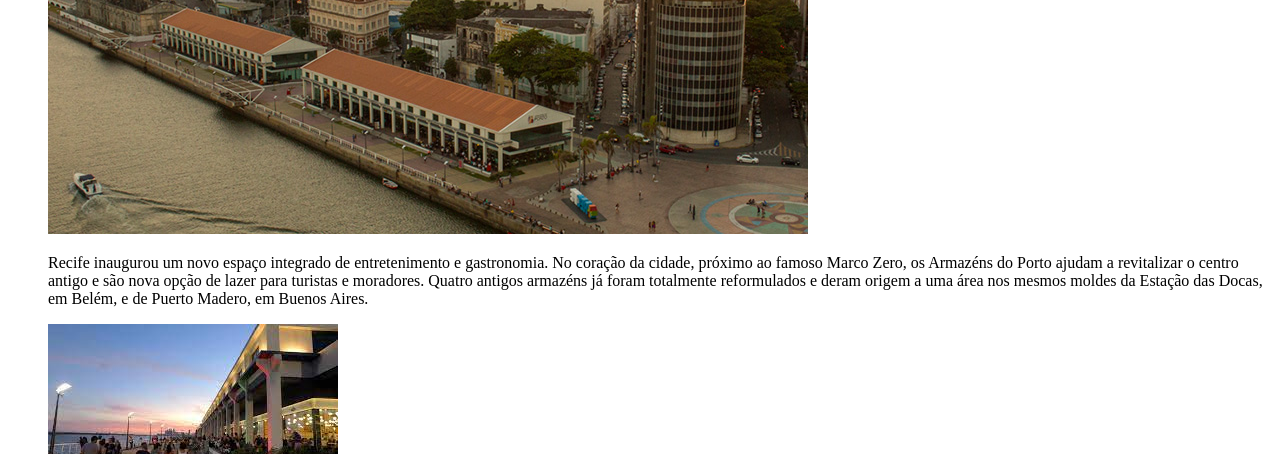
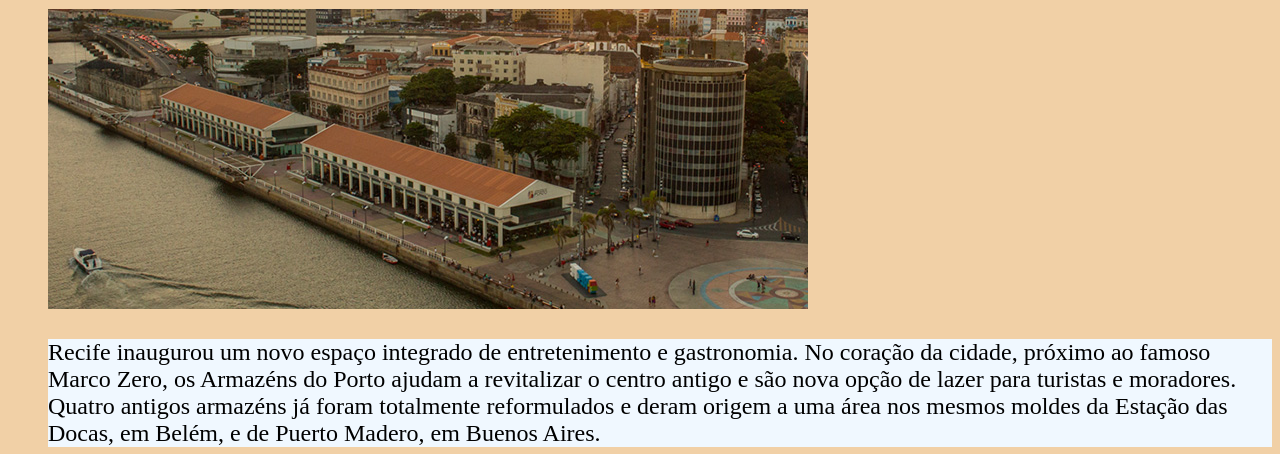
Before and after one commit to luanavargas27/Code-Park-23-11, a plain HTML site: page code2.html in a window 1280 px wide. Shown: the part 346-800 px from the top of the page. Drawn offline with Linux system fonts and the light colour scheme; files whose address does not match are found by name.

Commit message:
Criação CSS

```diff
--- a/code2.html
+++ b/code2.html
@@ -4,7 +4,8 @@
     <meta charset="UTF-8">
     <meta http-equiv="X-UA-Compatible" content="IE=edge">
     <meta name="viewport" content="width=device-width, initial-scale=1.0">
-    <title>Document</title>
+    <link rel="stylesheet" href = "style.css">
+    <title>Recife Antigo</title>
 </head>
 <body>
     <header>
--- /dev/null
+++ b/style.css
@@ -0,0 +1,15 @@
+
+body {
+    background-color: rgb(241, 208, 166);
+    font-size:x-large
+
+}
+p  { background-color: aliceblue;
+
+}
+
+.container {
+    padding: 10px 5px 10px 5px;
+    margin-top: 10px;
+
+}
```
Also changed, not shown: index.html (+2 -1 lines).
